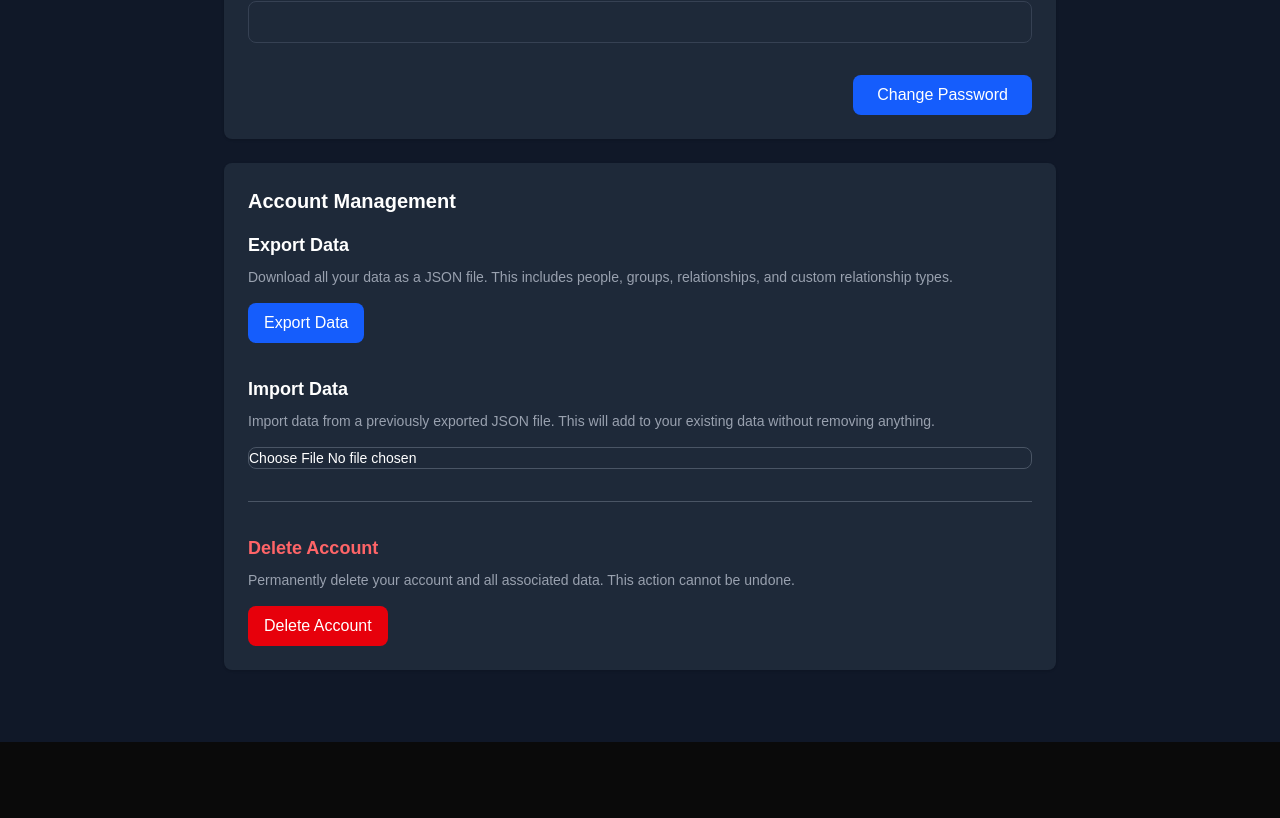
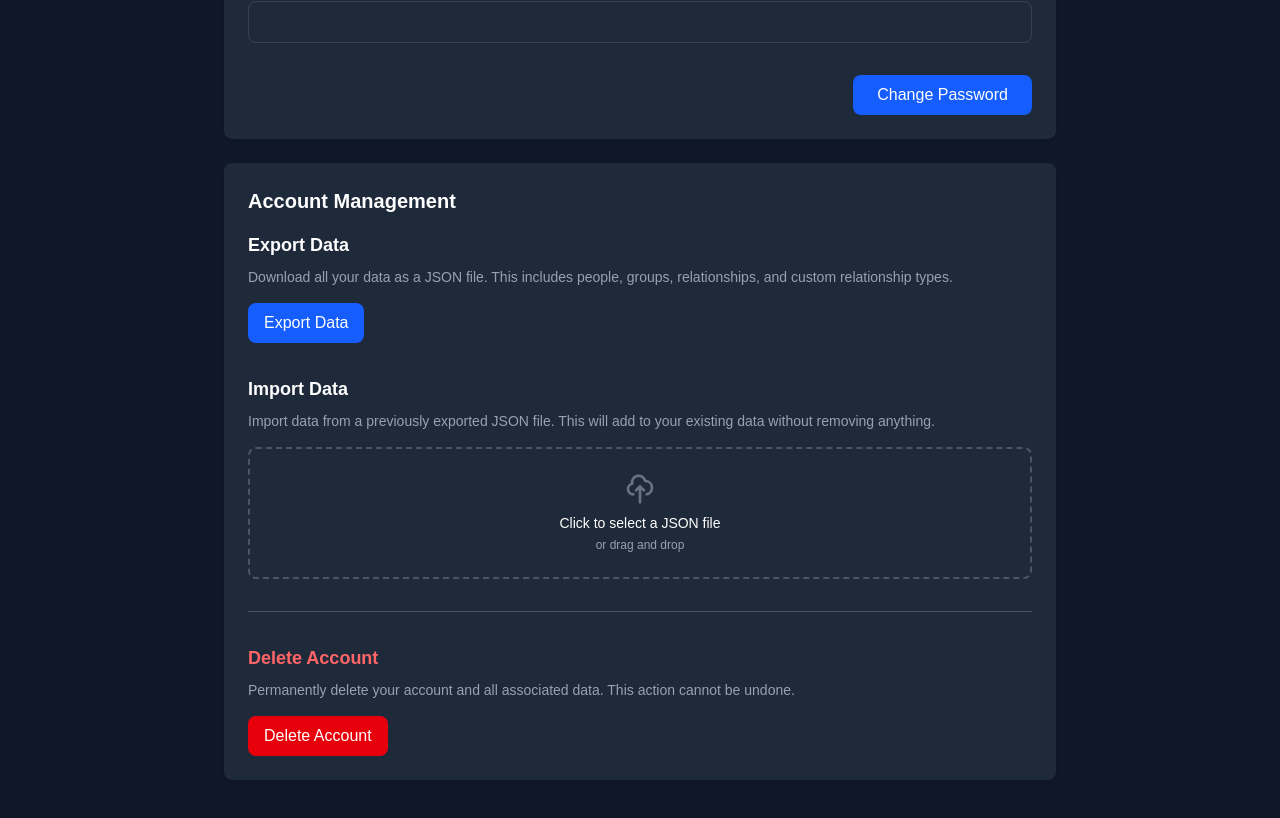
Before and after one commit to mattogodoy/nametag, a Next.js app: page /settings in a window 1280 px wide. Shown: the part 1352-2170 px from the top of the page. Before the commit the page ends 2094 px from the top, so only its background shows below. Built offline with nearby package versions, Linux system fonts and the light colour scheme; no server answers; the database is empty; sample sign-in values are in the browser's storage.

Commit message:
Improved import box design

```diff
--- a/components/AccountManagement.tsx
+++ b/components/AccountManagement.tsx
@@ -233,8 +233,48 @@ export default function AccountManagement() {
             type="file"
             accept=".json"
             onChange={handleFileSelect}
-            className="block w-full text-sm text-gray-900 dark:text-white border border-gray-300 dark:border-gray-600 rounded-lg cursor-pointer bg-white dark:bg-gray-800 focus:outline-none"
+            className="hidden"
           />
+          <button
+            type="button"
+            onClick={() => fileInputRef.current?.click()}
+            className="w-full border-2 border-dashed border-gray-300 dark:border-gray-600 rounded-lg p-6 hover:border-blue-400 dark:hover:border-blue-500 hover:bg-gray-50 dark:hover:bg-gray-700/50 transition-colors cursor-pointer"
+          >
+            <div className="flex flex-col items-center gap-2">
+              <svg
+                className="w-8 h-8 text-gray-400 dark:text-gray-500"
+                fill="none"
+                stroke="currentColor"
+                viewBox="0 0 24 24"
+              >
+                <path
+                  strokeLinecap="round"
+                  strokeLinejoin="round"
+                  strokeWidth={2}
+                  d="M7 16a4 4 0 01-.88-7.903A5 5 0 1115.9 6L16 6a5 5 0 011 9.9M15 13l-3-3m0 0l-3 3m3-3v12"
+                />
+              </svg>
+              {importFile ? (
+                <div className="text-center">
+                  <p className="text-sm font-medium text-gray-900 dark:text-white">
+                    {importFile.name}
+                  </p>
+                  <p className="text-xs text-gray-500 dark:text-gray-400 mt-1">
+                    Click to choose a different file
+                  </p>
+                </div>
+              ) : (
+                <div className="text-center">
+                  <p className="text-sm font-medium text-gray-900 dark:text-white">
+                    Click to select a JSON file
+                  </p>
+                  <p className="text-xs text-gray-500 dark:text-gray-400 mt-1">
+                    or drag and drop
+                  </p>
+                </div>
+              )}
+            </div>
+          </button>
 
           {importPreview && (
             <div className="bg-blue-50 dark:bg-blue-900/20 border border-blue-200 dark:border-blue-800 rounded-lg p-4">
```
